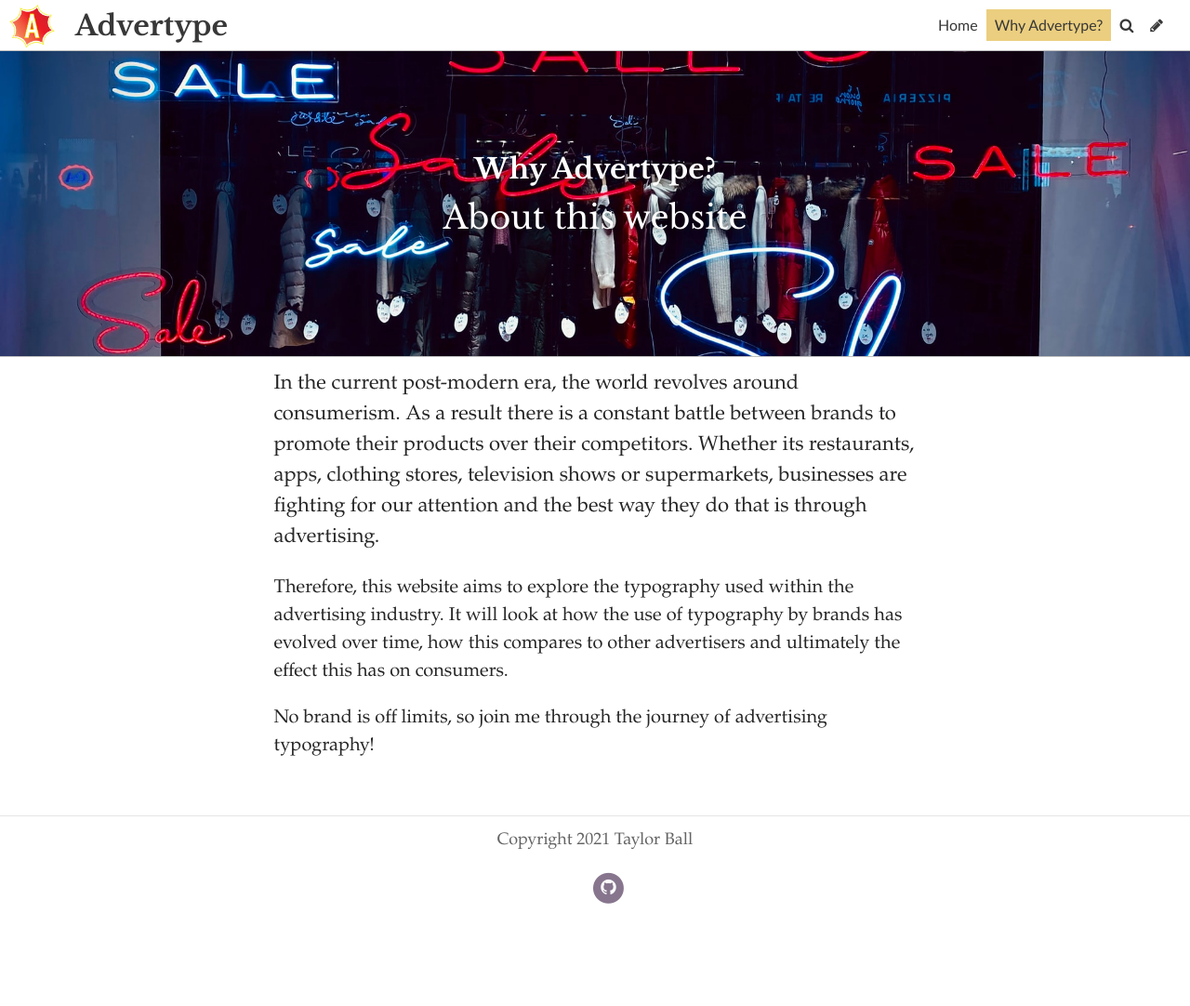
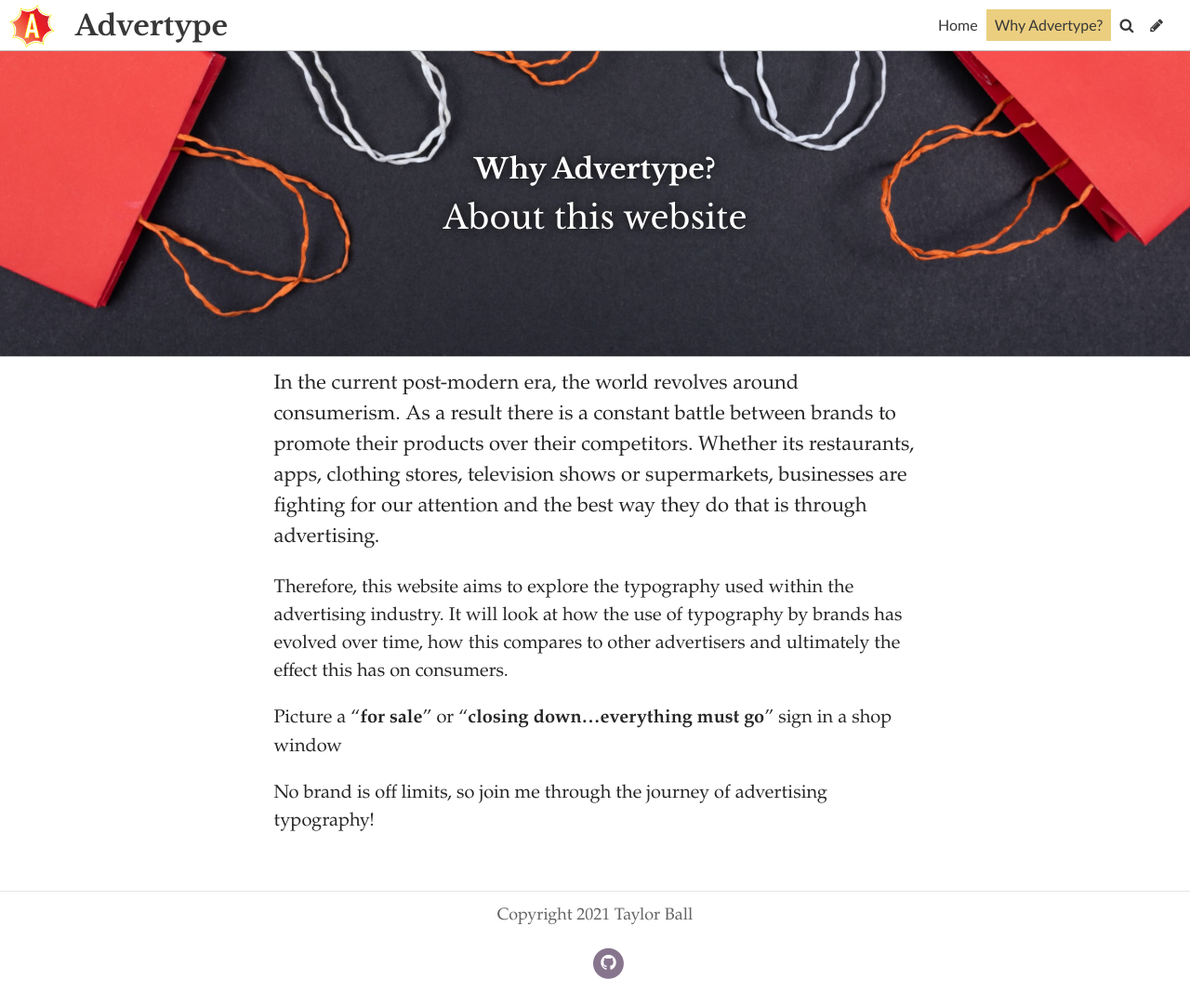
Before and after one commit to taylorball1/taylorball, a Jekyll site: the page built from pages/about.md, in a window 1280 px wide and 1082 px high. Shown: the whole window at 93% size. Built offline with Jekyll 4.4.1, drawn with Linux system fonts in a browser that asks for light colours; some web fonts are replaced.

Commit message:
Update Page “about”

```diff
--- a/pages/about.md
+++ b/pages/about.md
@@ -1,7 +1,7 @@
 ---
 header_feature_image: /uploads/log.jpg
 title: Why Advertype?
-image: ../uploads/banner2.jpeg
+image: ../uploads/banner.jpeg
 subtitle: "About this website "
 permalink: /about/
 date: 2020-06-29T15:36:12.231Z
@@ -15,4 +15,6 @@ In the current post-modern era, the world revolves around consumerism. As a resu
 
 Therefore, this website aims to explore the typography used within the advertising industry. It will look at how the use of typography by brands has evolved over time, how this compares to other advertisers and ultimately the effect this has on consumers.
 
+Picture a "**for sale**" or "**closing down...everything must go**" sign in a shop window
+
 No brand is off limits, so join me through the journey of advertising typography!
```
Also changed, not shown: uploads/banner.jpeg (added).
